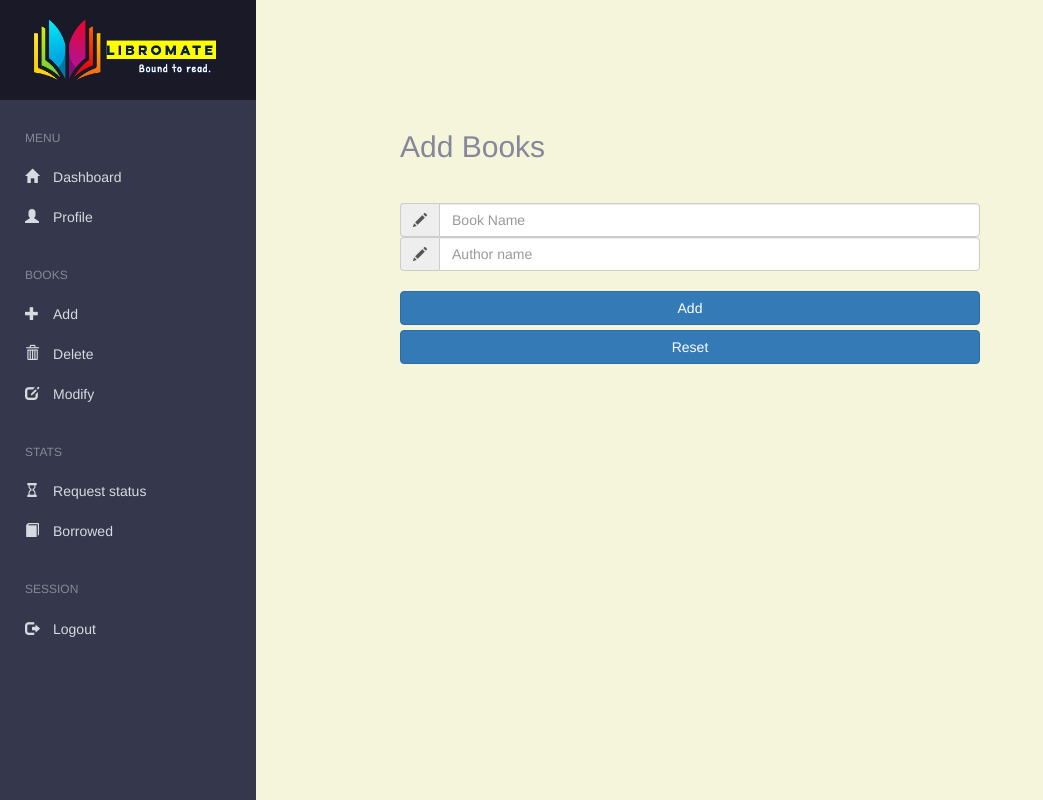
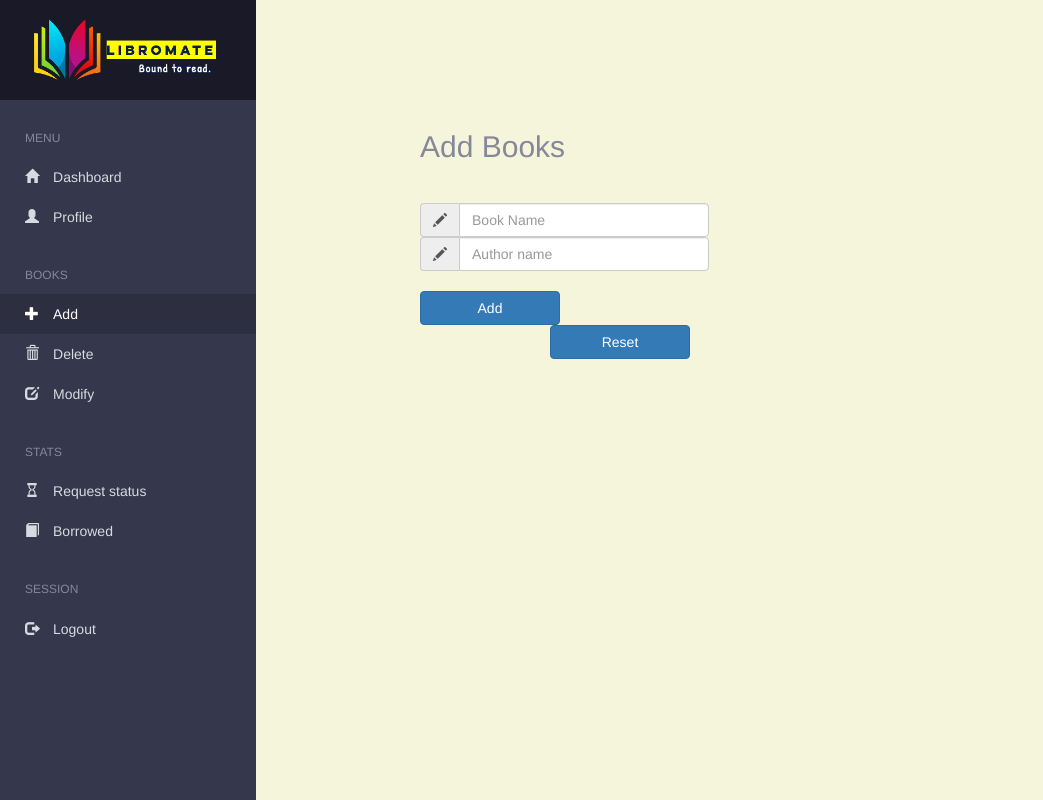
Before and after one commit to csi-lnmiit/S63_Book-Exchange-App, a PHP site: page /add.php in a window 1280 px wide. Shown: the whole page, without its empty margins (0-1043 px from the left). Run offline with PHP 8.4, Linux system fonts and the light colour scheme; the visitor is signed in with stand-in values (Sample User, id 1); some libraries are stand-ins or nearby versions.

Commit message:
update add.php

```diff
--- a/add.php
+++ b/add.php
@@ -13,6 +13,7 @@ require_once('db_connect.php'); //connect to database
         $d = new DateTime( date('Y-m-d H:i:s.'.$micro, $t) );
         $bid="b".substr($d->format("ymdHisu"),0,14);
 
+        $flag=0;
         $status=1;
         $owner=$_SESSION["user_id"];
 
@@ -20,9 +21,29 @@ require_once('db_connect.php'); //connect to database
         $bname=$_POST["bname"];
         $bauthor=$_POST["bauthor"];
 
+        if(trim($_POST["bname"])==NULL){
+            $flag=1;
+            $msg="Book Name required";
+        }
+        else if(trim($_POST["bauthor"])==NULL){
+            $flag=1;
+            $msg="Author name required";
+        }
+        else{
             $query="insert into books(bid,bname,author,owner,status) values ('$bid','$bname','$bauthor','$owner',$status)";
 
 			$result = mysqli_query($link,$query);
+        }
+
+        if($flag){
+            echo '<div class="alert alert-danger alert-dismissable fade in" style="position:absolute;margin-top:330px;margin-left:425px;width:22%;">
+        <a href="#" class="close" data-dismiss="alert" aria-label="close">&times;</a>'.$msg.'</div>';
+
+		unset($_POST);
+
+        }
+
+
     }
 ?>
 
@@ -61,7 +82,7 @@ require_once('db_connect.php'); //connect to database
 	            </li>
 				<br>
 	            <p>BOOKS</p>
-	            <li><a href="add.php class="active">
+	            <li><a href="add.php" class="active">
 	                <span class="glyphicon glyphicon-plus"></span>&emsp;Add</a>
 	            </li>
 	            <li><a href="#">
@@ -89,23 +110,30 @@ require_once('db_connect.php'); //connect to database
 
 
         <!--form for adding books-->
-        <div style="padding-top:10px;padding-right:500px;padding-left:400px;">
+        <div class="row col-md-9">
+        <div style="padding-top:10px;padding-right:500px;padding-left:100px;">
             <h2 style="color:#868899;">Add Books</h2>
         </div>
-        <form action="add.php" method="post" style="padding-left:400px;padding-right:300px;padding-top:30px;">
+        <form action="add.php" method="post" style="padding-left:100px;padding-right:300px;padding-top:30px;">
 					<div class="input-group">
   						<span class="input-group-addon"><i class="glyphicon glyphicon-pencil"></i></span>
-  										<input type="text" class="form-control" name="bname" placeholder="Book Name">
+  						<input type="text" class="form-control" style="width:250px;" name="bname" placeholder="Book Name">
 				    </div>
 					<div class="input-group">
   						<span class="input-group-addon"><i class="glyphicon glyphicon-pencil"></i></span>
-  										<input type="text" class="form-control" name="bauthor" placeholder="Author name">
+  						<input type="text" class="form-control" style="width:250px;" name="bauthor" placeholder="Author name">
+					</div>
+                    <br>
+                   <div style="float: left; width: 140px">
+                		<input class="btn btn-block btn-primary" type="submit" name="add" value="Add" >
+                  </div>
+                  <div style="float: right; width: 140px;margin-right:260px;">
+                        <input class="btn btn-block btn-primary" type="reset" name="reset" value="Reset" >
                   </div>
 
-                                    <br>
-                					<input class="btn btn-block btn-primary" type="submit" name="add" value="Add">
-                                    <input class="btn btn-block btn-primary" type="reset" name="reset" value="Reset">
+
         </form>
+        </div>
 
 
 
--- a/profile.php
+++ b/profile.php
@@ -38,7 +38,7 @@
 	            </li>
 				<br>
 	            <p>BOOKS</p>
-	            <li><a href="#">
+	            <li><a href="add.php">
 	                <span class="glyphicon glyphicon-plus"></span>&emsp;Add</a>
 	            </li>
 	            <li><a href="#">
```
Lines whose indentation alone changed are shown as unchanged.
